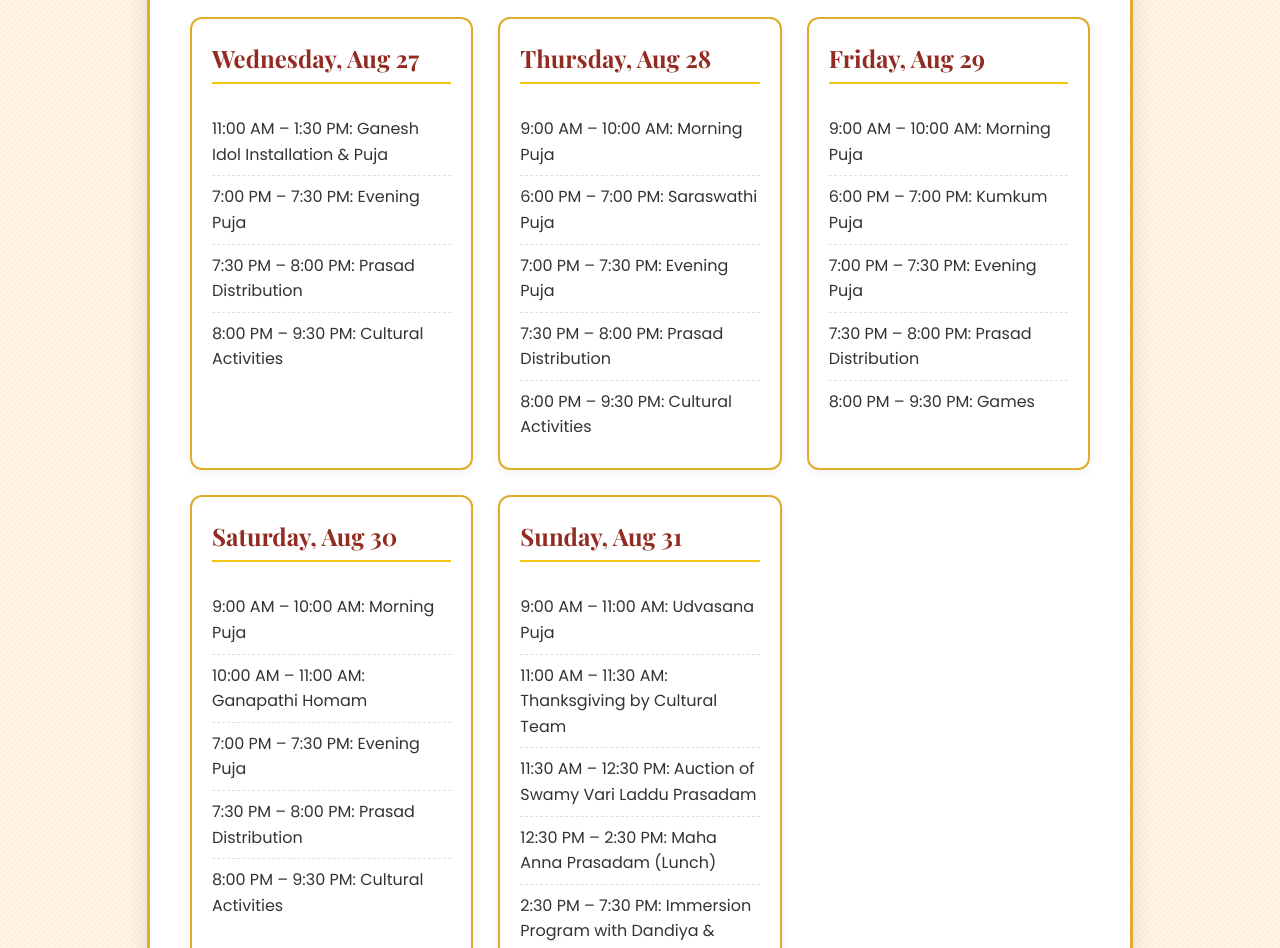
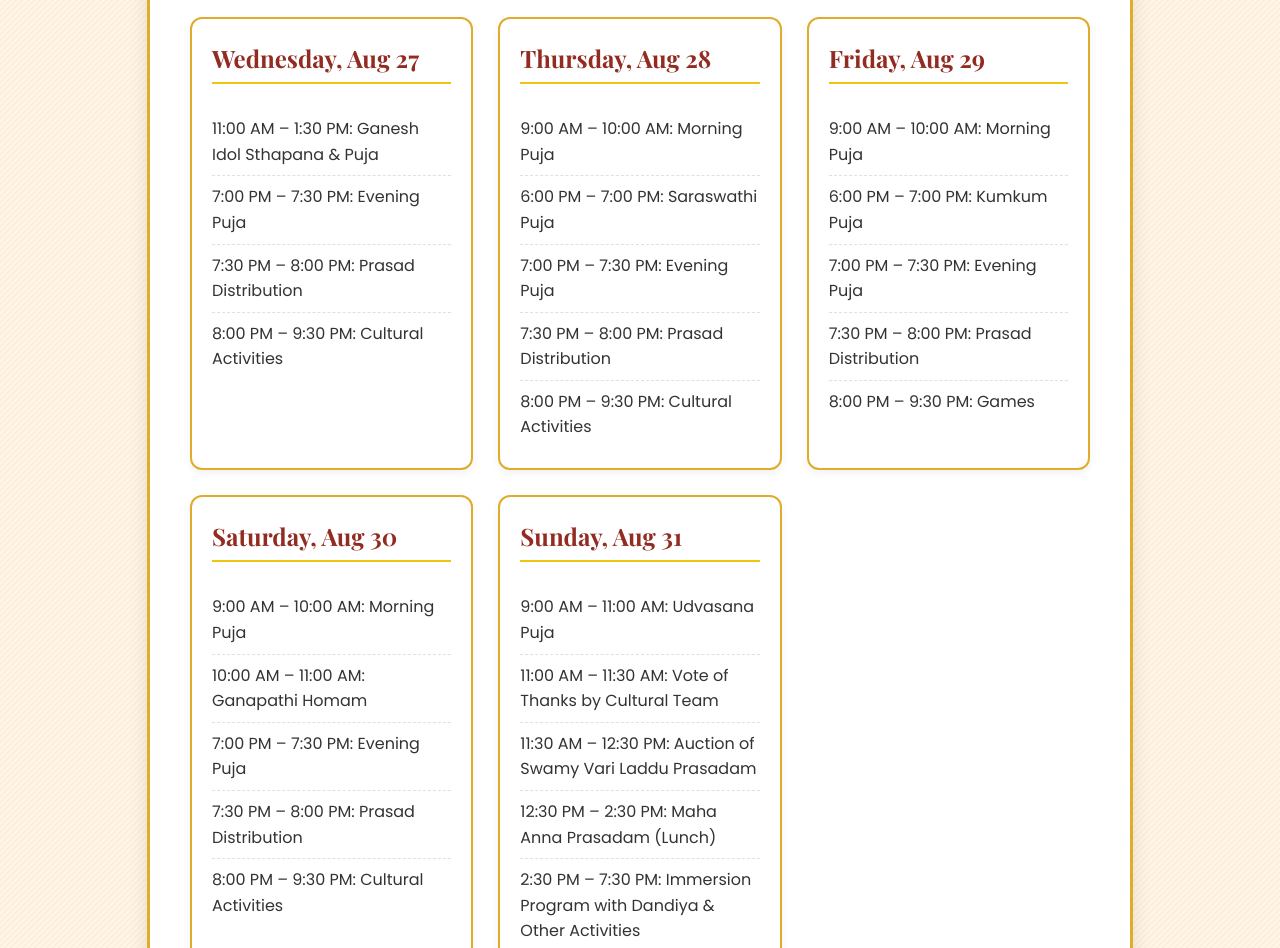
Before and after one commit to simha143d/Ganesh_Puja_Detailed_List, a plain HTML site: page index.html in a window 1280 px wide. Shown: the part 595-1543 px from the top of the page. Drawn offline with nearby package versions, Linux system fonts and the light colour scheme.

Commit message:
Update index.html

```diff
--- a/index.html
+++ b/index.html
@@ -199,7 +199,7 @@
             <div class="day-card">
                 <h3>Wednesday, Aug 27</h3>
                 <ul>
-                    <li>11:00 AM – 1:30 PM: Ganesh Idol Installation & Puja</li>
+                    <li>11:00 AM – 1:30 PM: Ganesh Idol Sthapana & Puja</li>
                     <li>7:00 PM – 7:30 PM: Evening Puja</li>
                     <li>7:30 PM – 8:00 PM: Prasad Distribution</li>
                     <li>8:00 PM – 9:30 PM: Cultural Activities</li>
@@ -239,7 +239,7 @@
                 <h3>Sunday, Aug 31</h3>
                 <ul>
                     <li>9:00 AM – 11:00 AM: Udvasana Puja</li>
-                    <li>11:00 AM – 11:30 AM: Thanksgiving by Cultural Team</li>
+                    <li>11:00 AM – 11:30 AM: Vote of Thanks by Cultural Team</li>
                     <li>11:30 AM – 12:30 PM: Auction of Swamy Vari Laddu Prasadam</li>
                     <li>12:30 PM – 2:30 PM: Maha Anna Prasadam (Lunch)</li>
                     <li>2:30 PM – 7:30 PM: Immersion Program with Dandiya & Other Activities</li>
```
